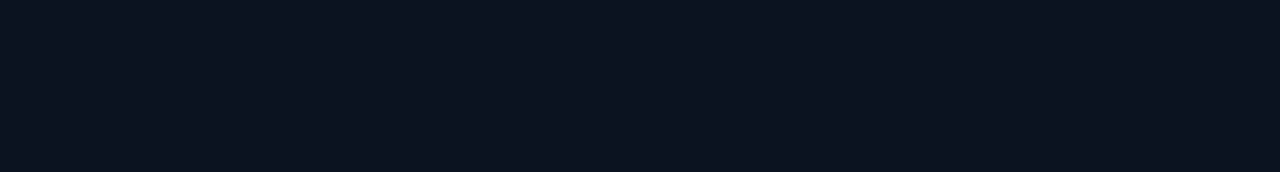
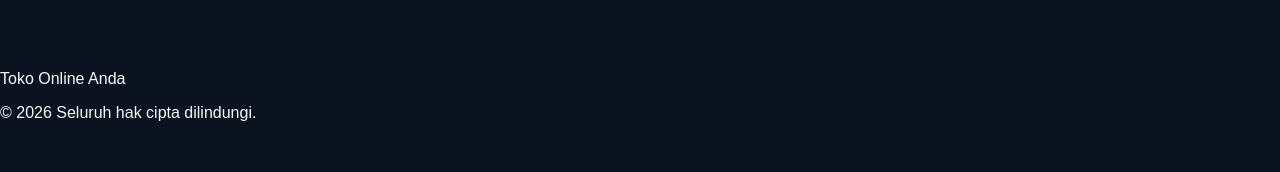
Before and after one commit to ibenfarikh-lab/Qp, a Next.js app: page / in a window 1280 px wide. Shown: the part 182-354 px from the top of the page. Built offline with nearby package versions, Linux system fonts and the light colour scheme; no server answers; the database is empty.

Commit message:
Refactor layout and update metadata for online store
Updated metadata for the online store and enhanced layout structure with font optimization.

```diff
--- a/app/layout.jsx
+++ b/app/layout.jsx
@@ -1,14 +1,44 @@
 import './globals.css';
+import { Inter } from 'next/font/google';
+
+// Mengoptimalkan font Inter menggunakan next/font (performa lebih baik & tidak ada Cumulative Layout Shift)
+const inter = Inter({
+  subsets: ['latin'],
+  display: 'swap',
+});
 
 export const metadata = {
-  title: 'KasirQuh',
-  description: 'Panel pelanggan KasirQuh',
+  title: 'Toko Online Anda - Belanja Mudah & Terpercaya',
+  description: 'Temukan berbagai produk berkualitas tinggi dengan penawaran terbaik dan transaksi yang aman.',
+  keywords: 'toko online, e-commerce, belanja online, produk pilihan',
+  viewport: 'width=device-width, initial-scale=1',
+  robots: 'index, follow',
 };
 
 export default function RootLayout({ children }) {
   return (
-    <html lang="id">
-      <body>{children}</body>
+    <html lang="id" className={inter.className}>
+      <head>
+        {/* Tambahan ikon atau meta tag tambahan jika diperlukan di sini */}
+      </head>
+      <body className="bg-gray-50 text-gray-900 antialiased min-h-screen flex flex-col selection:bg-blue-600 selection:text-white">
+
+        {/* Area Utama Konten Aplikasi */}
+        <main className="flex-grow">
+          {children}
+        </main>
+
+        {/* Footer Global yang Rapi */}
+        <footer className="bg-white border-t border-gray-200 py-8 mt-auto shadow-sm">
+          <div className="max-w-7xl mx-auto px-4 sm:px-6 lg:px-8 text-center text-sm text-gray-600">
+            <p className="font-medium">Toko Online Anda</p>
+            <p className="mt-1 text-gray-500">
+              &copy; {new Date().getFullYear()} Seluruh hak cipta dilindungi.
+            </p>
+          </div>
+        </footer>
+
+      </body>
     </html>
   );
 }
```
